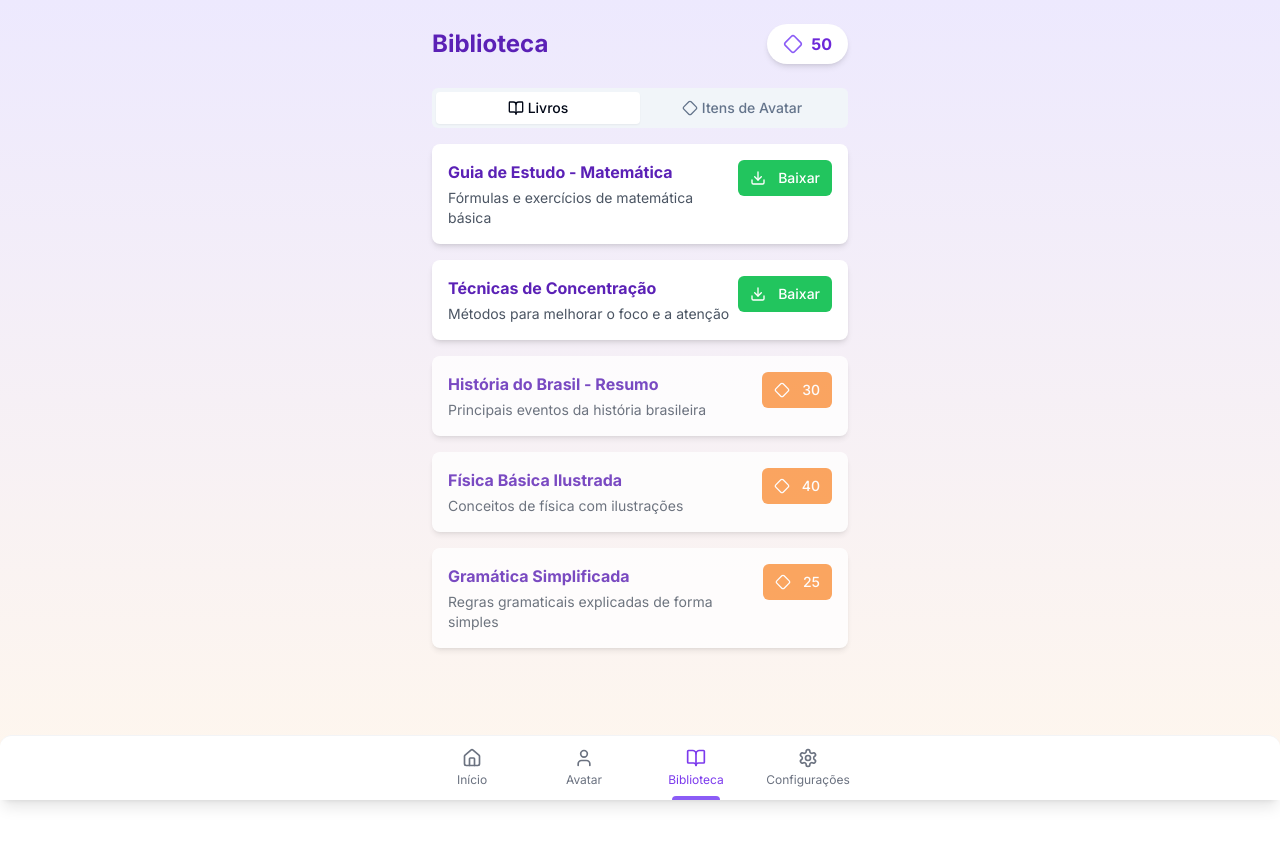
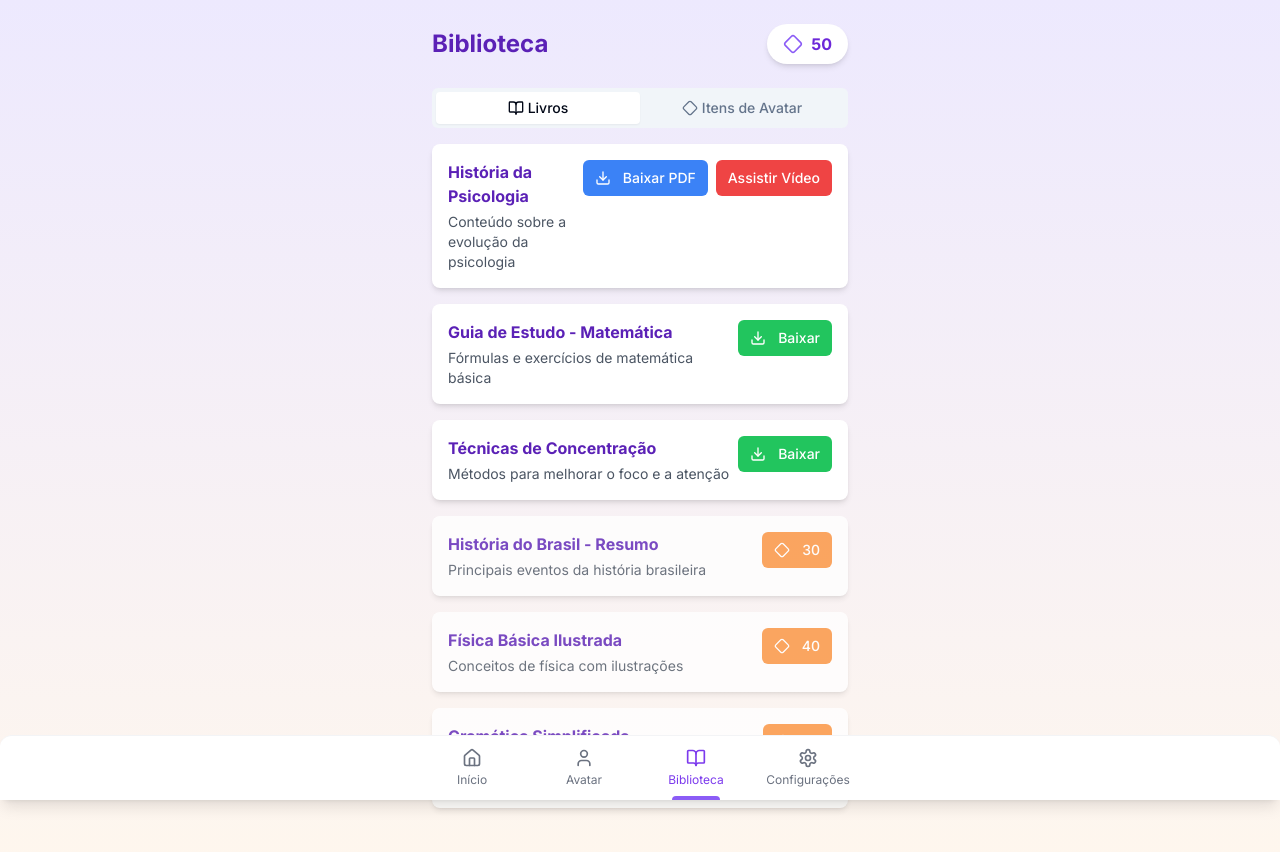
Before and after one commit to brunovigo24/fucusy-app, a Next.js app: page /library in a window 1280 px wide. Shown: the top 852 px of the page. Before the commit the page ends 800 px from the top, so only its background shows below. Built offline with nearby package versions, Linux system fonts and the light colour scheme.

Commit message:
feat: adicionar novo livro à biblioteca com opções de download e vídeo

```diff
--- a/components/avatar-creator.tsx
+++ b/components/avatar-creator.tsx
@@ -24,7 +24,6 @@ export default function AvatarCreator() {
     "/images/avatar-masc-1.jpg",
     "/images/avatar-masc-2.jpg",
     "/images/avatar-masc-3.jpg",
-    "/images/avatar-masc-4.jpg",
     "/images/avatar-fem-1.jpg",
     "/images/avatar-fem-2.jpg",
     "/images/avatar-fem-3.jpg"
--- a/components/library-screen.tsx
+++ b/components/library-screen.tsx
@@ -11,6 +11,13 @@ export default function LibraryScreen() {
   const [diamonds, setDiamonds] = useState(50)
 
   const books = [
+    {
+      id: 0,
+      title: "História da Psicologia",
+      description: "Conteúdo sobre a evolução da psicologia",
+      price: 0,
+      unlocked: true,
+    },
     {
       id: 1,
       title: "Guia de Estudo - Matemática",
@@ -128,10 +135,32 @@ export default function LibraryScreen() {
                         <p className="text-sm text-gray-600 mt-1">{book.description}</p>
                       </div>
                       {book.unlocked ? (
-                        <Button size="sm" className="bg-green-500 hover:bg-green-600 text-white">
-                          <Download size={16} className="mr-1" />
-                          Baixar
-                        </Button>
+                        <div className="flex gap-2">
+                          {book.id === 0 ? (
+                            <>
+                              <Button
+                                size="sm"
+                                className="bg-blue-500 hover:bg-blue-600 text-white"
+                                onClick={() => window.open('/pdf/historia-da-psicologia.pdf', '_blank')}
+                              >
+                                <Download size={16} className="mr-1" />
+                                Baixar PDF
+                              </Button>
+                              <Button
+                                size="sm"
+                                className="bg-red-500 hover:bg-red-600 text-white"
+                                onClick={() => window.open('https://youtu.be/mVtT6QBDMxc?si=T28iEUFZZVd7fmex', '_blank')}
+                              >
+                                Assistir Vídeo
+                              </Button>
+                            </>
+                          ) : (
+                            <Button size="sm" className="bg-green-500 hover:bg-green-600 text-white">
+                              <Download size={16} className="mr-1" />
+                              Baixar
+                            </Button>
+                          )}
+                        </div>
                       ) : (
                         <Button
                           size="sm"
```
Also changed, not shown: 1 other file (tests, documents, lock files or other folders).
